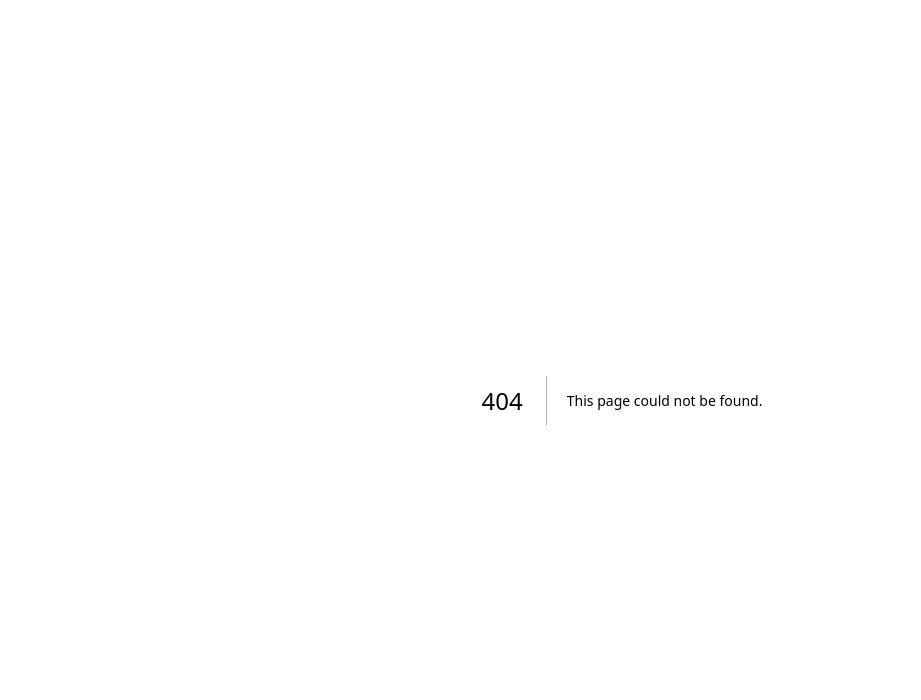
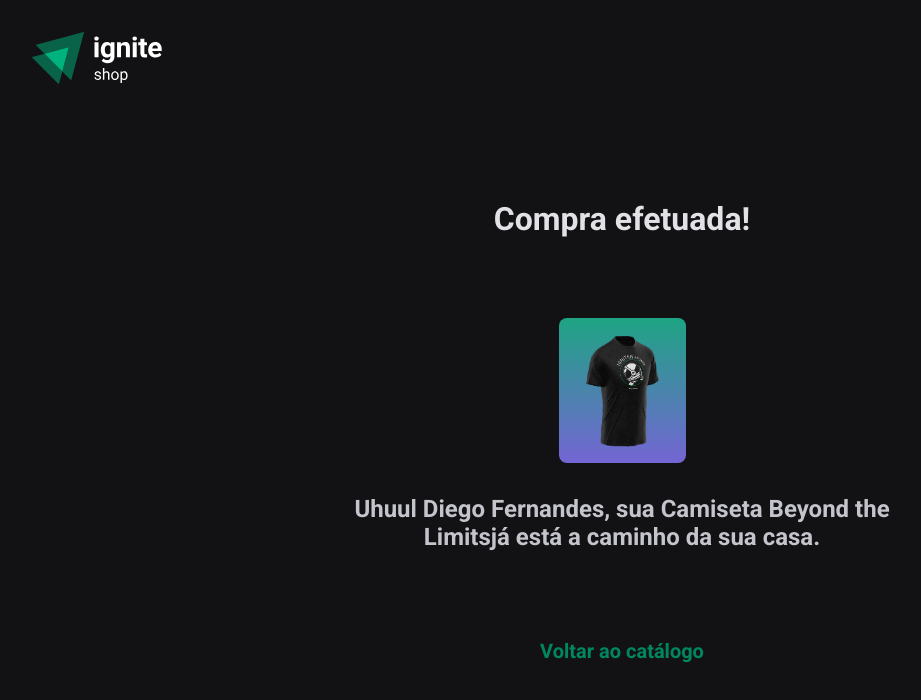
Before and after one commit to marcoslima12/Ignite-Shop, a Next.js app: page /success in a window 1280 px wide. Before the commit this address had no page. Shown: the top 700 px of the page, without its empty margins (18-939 px from the left). Built offline with nearby package versions, Linux system fonts and the light colour scheme.

Commit message:
static succes page

```diff
--- /dev/null
+++ b/src/pages/success/index.tsx
@@ -0,0 +1,25 @@
+import { Camisa1 } from "@/assets";
+import Header from "@/components/Header";
+import { Container, ImageContainer, Content } from "@/styles/success";
+import Link from "next/link";
+import Image from "next/image";
+
+export default function Success() {
+  return (
+    <Container>
+      <Header />
+      <Content>
+        <h1>Compra efetuada!</h1>
+        <ImageContainer>
+          <Image src={Camisa1} alt="Foto da camisa comprada" />
+        </ImageContainer>
+        <p>
+          Uhuul <strong> Diego Fernandes</strong>, sua Camiseta{" "}
+          <strong>Beyond the Limits</strong>
+          já está a caminho da sua casa.{" "}
+        </p>
+        <Link href="/">Voltar ao catálogo</Link>
+      </Content>
+    </Container>
+  );
+}
--- a/src/styles/product.ts
+++ b/src/styles/product.ts
@@ -1,6 +1,4 @@
 import { styled } from "@/styles";
-import { AutoComplete } from "antd";
-import { flattenDiagnosticMessageText } from "typescript";
 
 export const Container = styled("div", {
   width: "100%",
--- /dev/null
+++ b/src/styles/success.ts
@@ -0,0 +1,49 @@
+import { styled } from "@/styles";
+
+export const Container = styled("div", {
+  width: "100%",
+  minHeight: "100vh",
+
+  h1: {
+    color: "$gray100",
+    fontSize: "$large",
+    fontWeight: "$bold",
+    margin: "5rem 0",
+  },
+  p: {
+    color: "$gray300",
+    fontSize: "$semi-large",
+    fontWeight: "$bold",
+    marginBottom: 88,
+    width: "37rem",
+    textAlign: "center",
+  },
+  a: {
+    color: "$green500",
+    textDecoration: "none",
+    fontSize: "$medium",
+    fontWeight: "$bold",
+    "&:hover": {
+      color: "$green100",
+    },
+  },
+});
+
+export const ImageContainer = styled("div", {
+  width: "7.9375rem",
+  height: "9.0625rem",
+  borderRadius: "0.5rem",
+  background: "linear-gradient(180deg, #1EA483 0%, #7465D4 100%)",
+  img: {
+    width: "inherit",
+    height: "inherit",
+  },
+  marginBottom: "2rem",
+});
+
+export const Content = styled("main", {
+  display: "flex",
+  flexDirection: "column",
+  justifyContent: "center",
+  alignItems: "center",
+});
```
